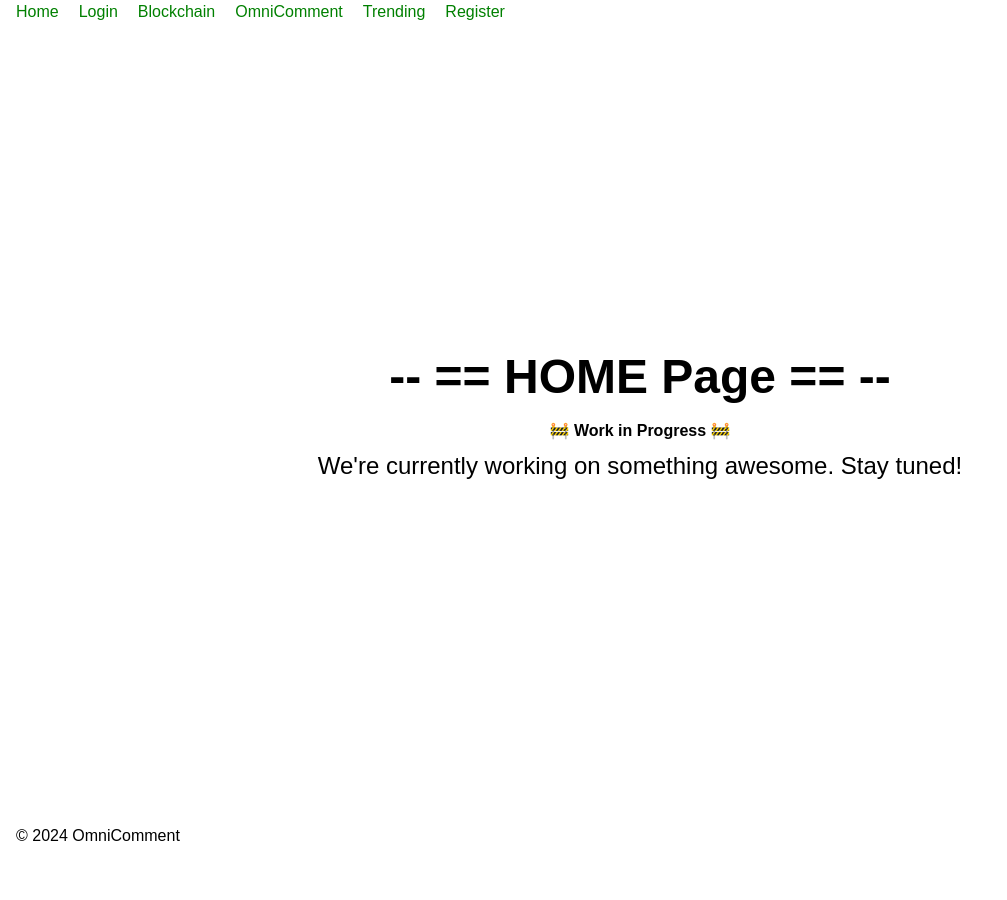
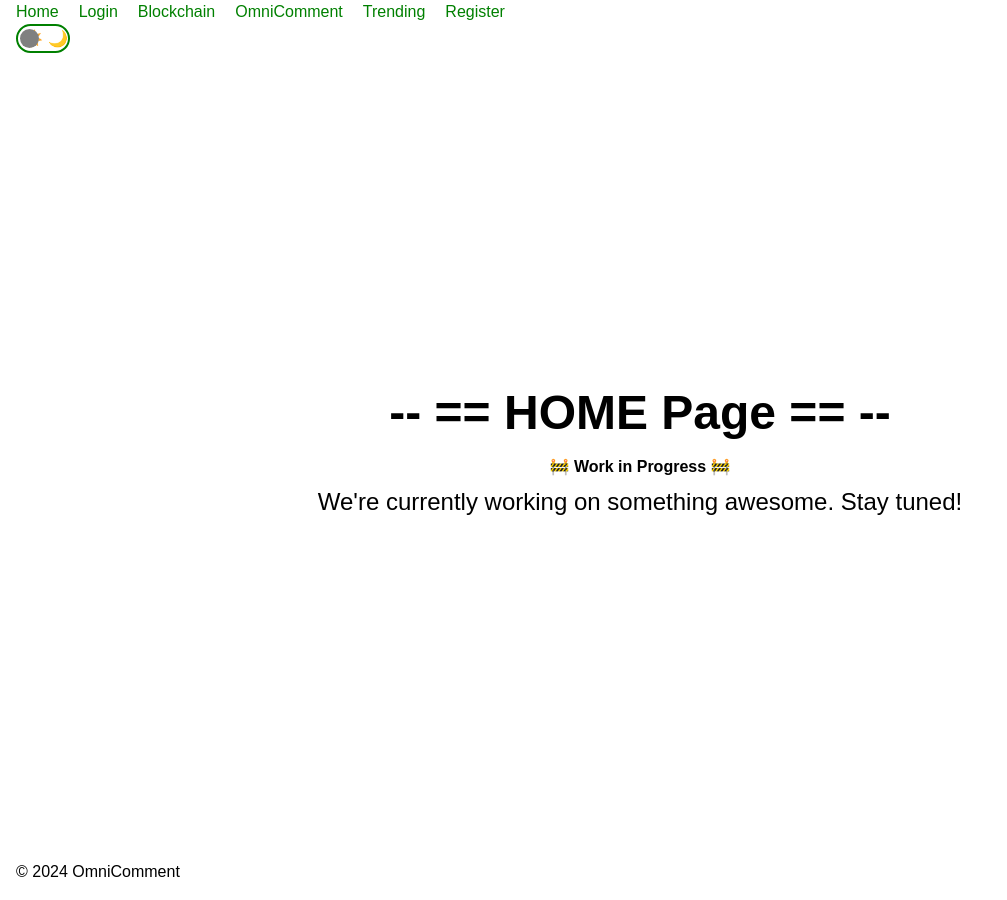
Before and after one commit to Tquillity/OmniComment, a React (Vite) app in the folder client/: page / in a window 1280 px wide. Shown: the whole page, without its empty margins (0-1007 px from the left). Before the commit the page ends 864 px from the top, so only its background shows below. Built offline with nearby package versions, Linux system fonts and the light colour scheme.

Commit message:
Styling change: Added context to handle theme selection
-added theme toggle context and button functionality
- added theme toggle styling
-added toggle to the header

```diff
--- a/client/src/components/Header.jsx
+++ b/client/src/components/Header.jsx
@@ -1,5 +1,6 @@
 import React from 'react';
 import { Link } from 'react-router-dom';
+import ThemeToggle from './Layout/Themes/ThemeToggle.jsx';
 
 const Header = () => {
   return (
@@ -26,6 +27,7 @@ const Header = () => {
           </li>
         </ul>
       </nav>
+      <ThemeToggle />
     </header>
   );
 }
--- /dev/null
+++ b/client/src/components/Layout/Themes/ThemeContext.jsx
@@ -0,0 +1,28 @@
+import React, { createContext, useState, useEffect } from 'react';
+
+export const ThemeContext = createContext();
+
+const ThemeProvider = ({ children }) => {
+  const [theme, setTheme] = useState('light');
+
+  useEffect(() => {
+    const userPreference = window.matchMedia('(prefers-color-scheme: dark)').matches ? 'dark' : 'light';
+    setTheme(userPreference);
+  }, []);
+
+  const toggleTheme = () => {
+    setTheme((prevTheme) => (prevTheme === 'light' ? 'dark' : 'light'));
+  };
+
+  useEffect(() => {
+    document.documentElement.setAttribute('data-theme', theme);
+  }, [theme]);
+
+  return (
+    <ThemeContext.Provider value={{ theme, toggleTheme }}>
+      {children}
+    </ThemeContext.Provider>
+  );
+};
+
+export default ThemeProvider;
--- /dev/null
+++ b/client/src/components/Layout/Themes/ThemeToggle.jsx
@@ -0,0 +1,24 @@
+import React, { useContext } from 'react';
+import { ThemeContext } from './ThemeContext';
+
+const ThemeToggle = () => {
+  const { theme, toggleTheme } = useContext(ThemeContext);
+
+  return (
+    <div className="theme-toggle">
+      <input
+      type="checkbox"
+      id="theme-toggle"
+      className="theme-toggle-checkbox"
+      checked={theme === 'dark'}
+      onChange={toggleTheme}
+    />
+    <label htmlFor="theme-toggle" className="theme-toggle-label">
+      <span className="theme-toggle-inner"/>
+      <span className="theme-toggle-switch"/>
+    </label>
+  </div>
+  );
+};
+
+export default ThemeToggle;
--- a/client/src/main.jsx
+++ b/client/src/main.jsx
@@ -2,9 +2,13 @@ import React from 'react';
 import ReactDOM from 'react-dom/client';
 import App from './App.jsx';
 import './index.css';
+import ThemeProvider from './components/Layout/Themes/ThemeContext.jsx';
+
 
 ReactDOM.createRoot(document.getElementById('root')).render(
   <React.StrictMode>
-    <App />
+    <ThemeProvider>
+      <App />
+    </ThemeProvider>
   </React.StrictMode>,
 )
--- /dev/null
+++ b/client/src/styles/layout/_ThemeToggle.scss
@@ -0,0 +1,68 @@
+.theme-toggle {
+  position: relative;
+  margin-right: pxToRem(20);
+}
+
+.theme-toggle-checkbox {
+  display: none;
+}
+
+.theme-toggle-label {
+  display: inline-block;
+  width: pxToRem(50);
+  height: pxToRem(25);
+  background-color: var(--background-color);
+  border-radius: pxToRem(25);
+  position: relative;
+  cursor: pointer;
+  transition: background-color 0.3s;
+  border: pxToRem(2) solid var(--secondary-color);
+}
+
+.theme-toggle-label::before,
+.theme-toggle-label::after {
+  position: absolute;
+  top: 50%;
+  transform: translateY(-50%);
+  font-size: pxToRem(16);
+  transition: z-index 0.3s, left 0.3s;
+}
+
+.theme-toggle-label::before {
+  content: '☀️';
+  left: pxToRem(5);
+
+}
+
+.theme-toggle-label::after {
+  content: '🌙';
+  left: pxToRem(30);
+}
+
+.theme-toggle-checkbox:checked + .theme-toggle-label::after {
+  z-index: -2;
+}
+
+.theme-toggle-inner {
+  display: block;
+  width: 100%;
+  height: 100%;
+  border-radius: pxToRem(25);
+  transition: background-color 0.3s;
+}
+
+.theme-toggle-switch {
+  display: block;
+  width: pxToRem(19);
+  height: pxToRem(19);
+  background-color: grey;
+  border-radius: 50%;
+  position: absolute;
+  top: pxToRem(3);
+  left: pxToRem(2);
+  transition: transform 0.3s;
+}
+
+.theme-toggle-checkbox:checked + .theme-toggle-label .theme-toggle-switch {
+  transform: translateX(pxToRem(25));
+}
```
